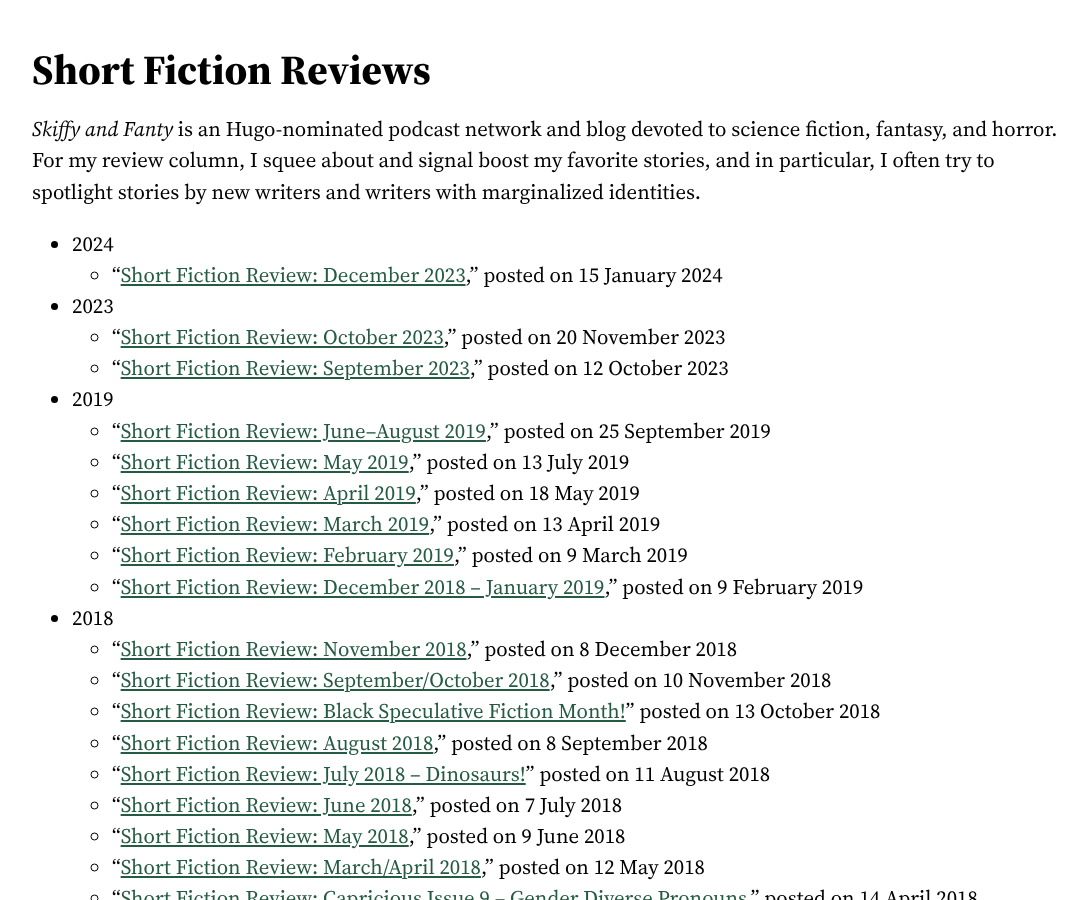
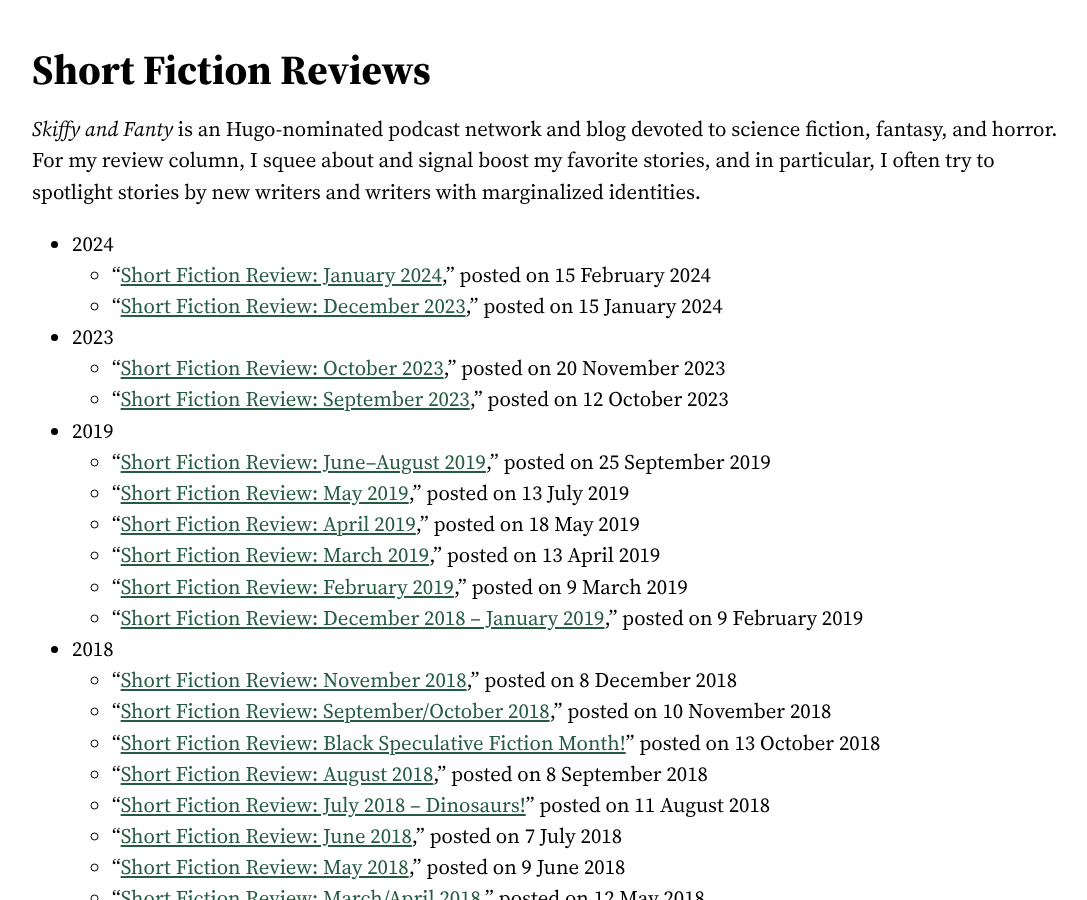
Before and after one commit to cncoulter/camcoulter.com, a Jekyll site: the page built from Publications.html, in a window 1280 px wide and 900 px high, scrolled down 543 px. Shown: the whole window, without its empty margins (88-1175 px from the left). Built offline with Jekyll 4.4.1, drawn with Linux system fonts in a browser that asks for light colours; some web fonts are replaced.

Commit message:
Update publications

```diff
--- a/Publications.html
+++ b/Publications.html
@@ -28,6 +28,7 @@
 <ul>
 	<li>2024
 		<ul>
+			<li>“<a href="https://skiffyandfanty.com/blog/short-fiction-review-january-2024/" class="font-weight-bold">Short Fiction Review: January 2024</a>,” posted on 15 February 2024</li>
 			<li>“<a href="https://skiffyandfanty.com/blog/short-fiction-review-december-2023/" class="font-weight-bold">Short Fiction Review: December 2023</a>,” posted on 15 January 2024</li>
 		</ul>
 	</li>
```
